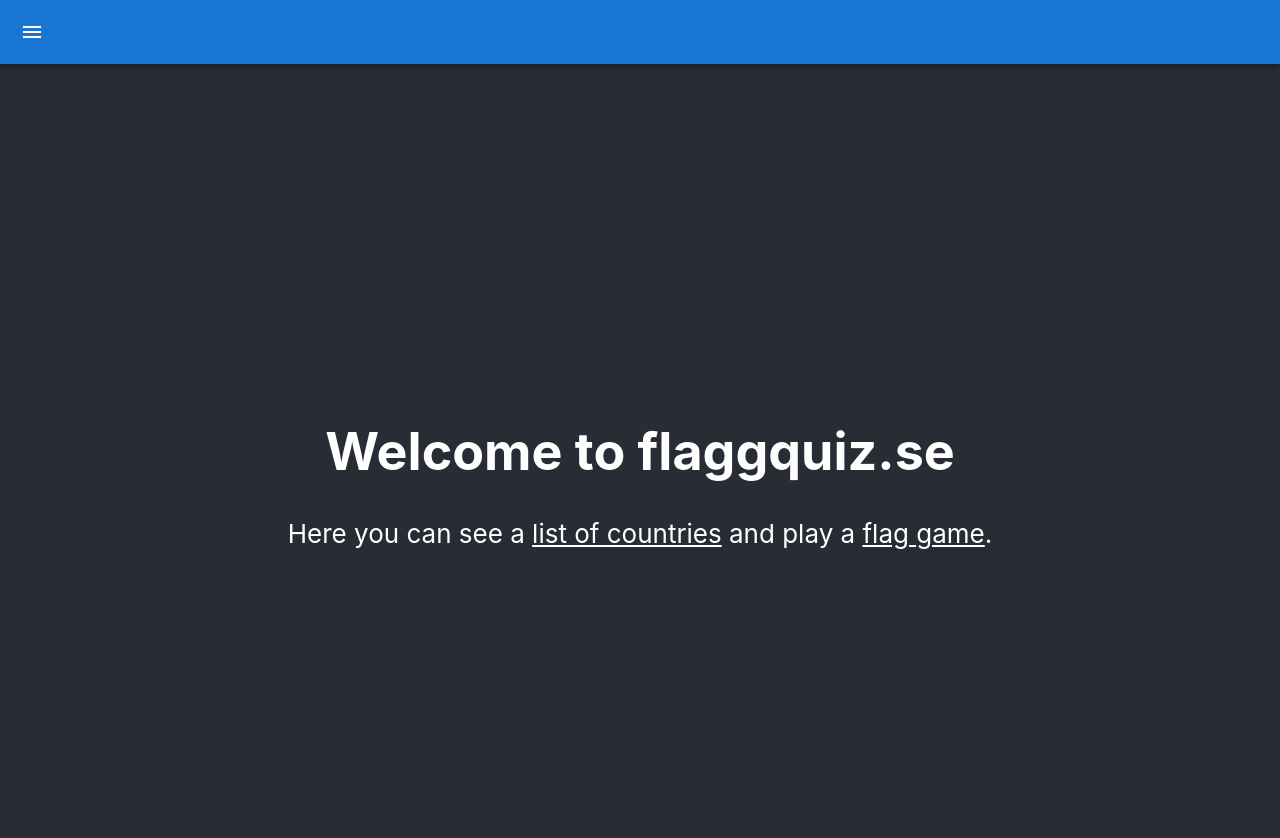
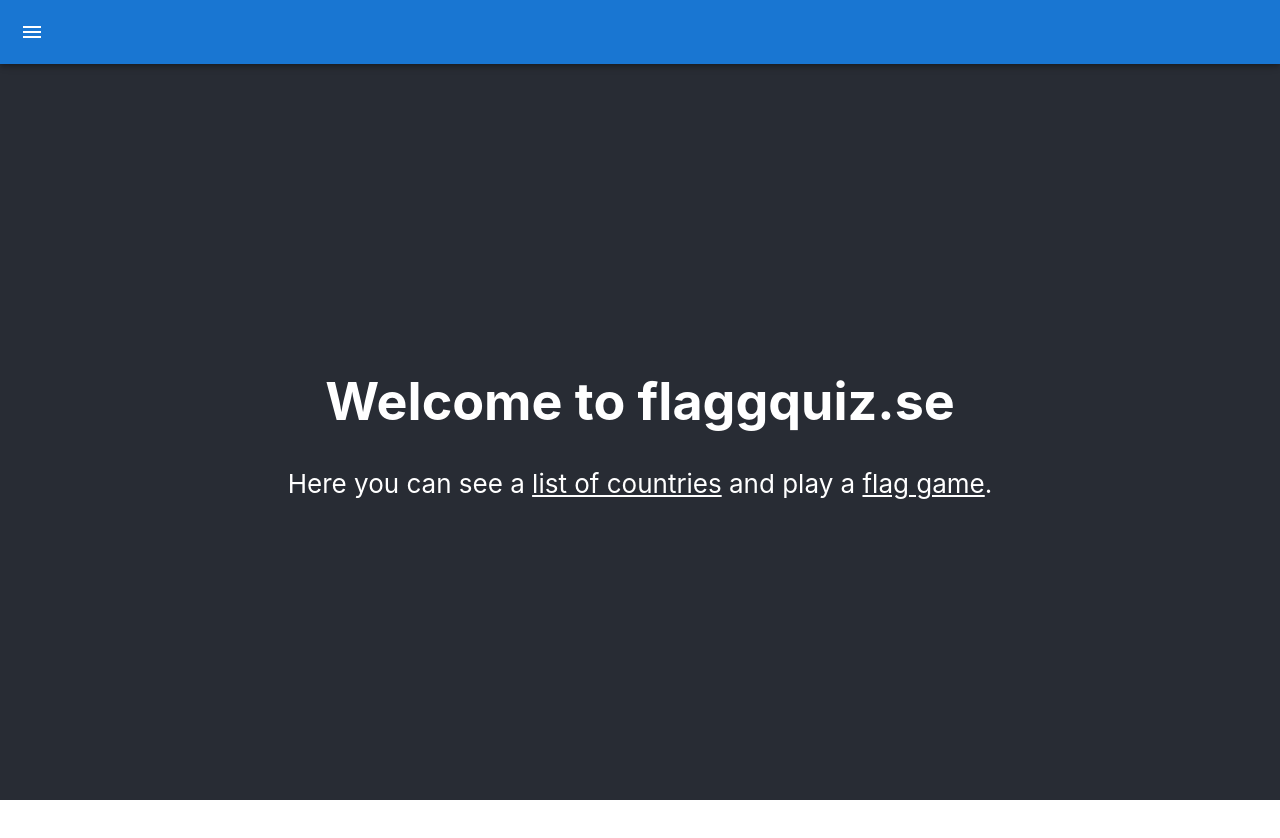
Before and after one commit to benimog/countries, a React (Create React App) app in the folder countries/: page / in a window 1280 px wide. Shown: the top 838 px of the page. After the commit the page ends 800 px from the top, so only its background shows below. Built offline with nearby package versions, Linux system fonts and the light colour scheme.

Commit message:
Updated css to be ok

```diff
--- a/countries/src/App.css
+++ b/countries/src/App.css
@@ -13,17 +13,6 @@
   }
 }
 
-.App-header {
-  background-color: #282c34;
-  min-height: 100vh;
-  display: flex;
-  flex-direction: column;
-  align-items: center;
-  justify-content: center;
-  font-size: calc(10px + 2vmin);
-  color: white;
-}
-
 .top-container {
   position: fixed;
   top: 0;
@@ -32,6 +21,17 @@
   z-index: 1;
 }
 
+.content {
+  padding-top: 60px;
+  background-color: #282c34;
+  height: calc(100vh - 60px);
+  display: flex;
+  flex-direction: column;
+  align-items: center;
+  justify-content: center;
+  font-size: calc(10px + 2vmin);
+  color: white;
+}
 
 .App-link {
   color: #61dafb;
--- a/countries/src/App.tsx
+++ b/countries/src/App.tsx
@@ -12,7 +12,7 @@ function App() {
       <div className="top-container">
         <PopdownMenu />
       </div>
-      <header className="App-header" style={{ paddingTop: "80px"}}>
+      <div className="content">
         <Router>
           <Routes>
             <Route path="/" Component={Home} />
@@ -20,7 +20,7 @@ function App() {
             <Route path="/flags" Component={FlagGuess} />
           </Routes>
         </Router>
-      </header>
+      </div>
     </div>
   );
 }
--- a/countries/src/components/FlagGuess.tsx
+++ b/countries/src/components/FlagGuess.tsx
@@ -2,10 +2,6 @@ import React, { useEffect, useState } from "react";
 import axios from "axios";
 import Stack from "@mui/material/Stack";
 import Button from "@mui/material/Button";
-import Alert from '@mui/material/Alert';
-import Box from '@mui/material/Box';
-import { createTheme, ThemeProvider } from "@mui/material/styles";
-
 
 type Country = {
   flags: {
@@ -19,18 +15,6 @@ type Country = {
     nativeName: Record<string, any>;
   };
 };
-
-const theme = createTheme({
-  breakpoints: {
-    values: {
-      xs: 0,
-      sm: 600,
-      md: 960,
-      lg: 1280,
-      xl: 1920,
-    },
-  },
-});
 
 function FlagGuess() {
   const [data, setData] = useState<Country[]>([]);
@@ -113,7 +97,7 @@ function FlagGuess() {
         <div>
           <img src={randomCountry.flags.png} alt={randomCountry.flags.alt} />
           <div>
-            <Stack spacing={2} sx={{ marginTop: '1rem' }} >
+            <Stack spacing={2} sx={{ marginTop: "1rem" }}>
               <Stack spacing={2} direction="row" justifyContent="center">
                 <Stack spacing={2} direction="column">
                   {choices.slice(0, 2).map((choice) => (
```
